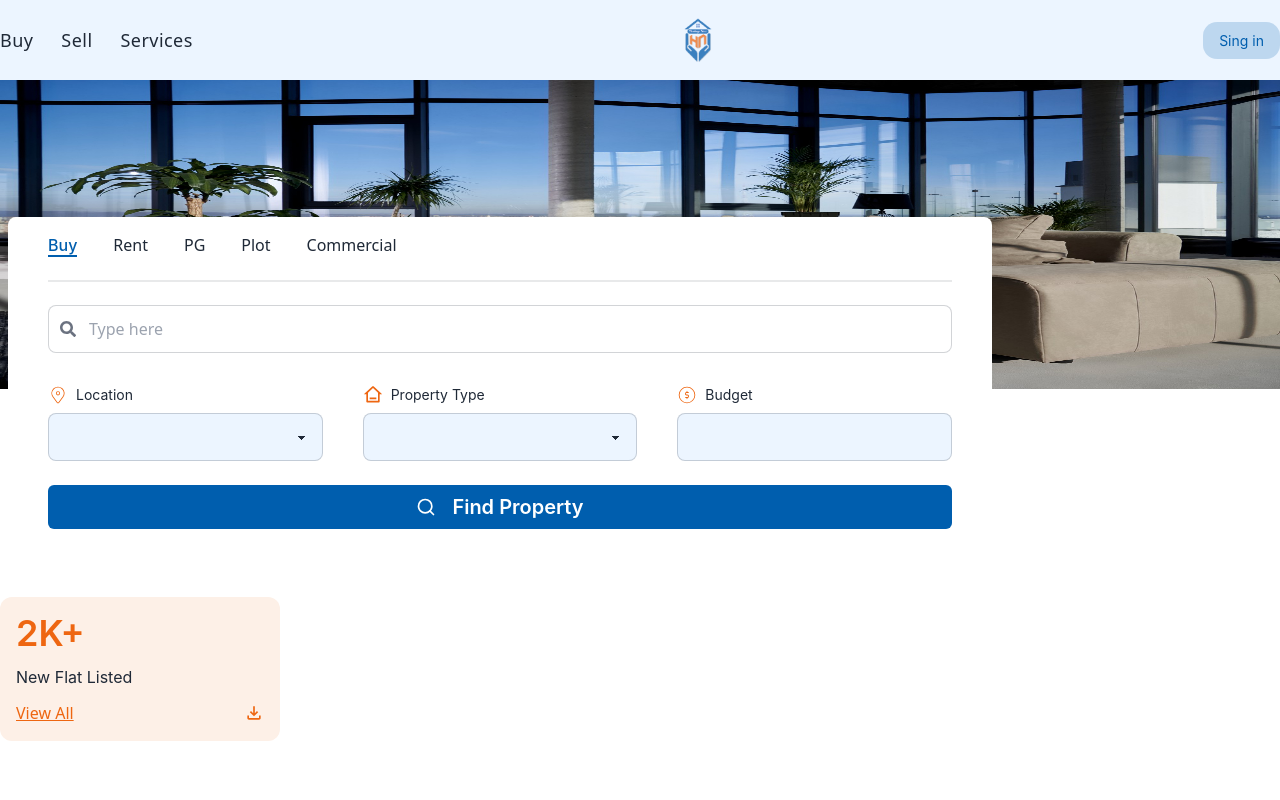
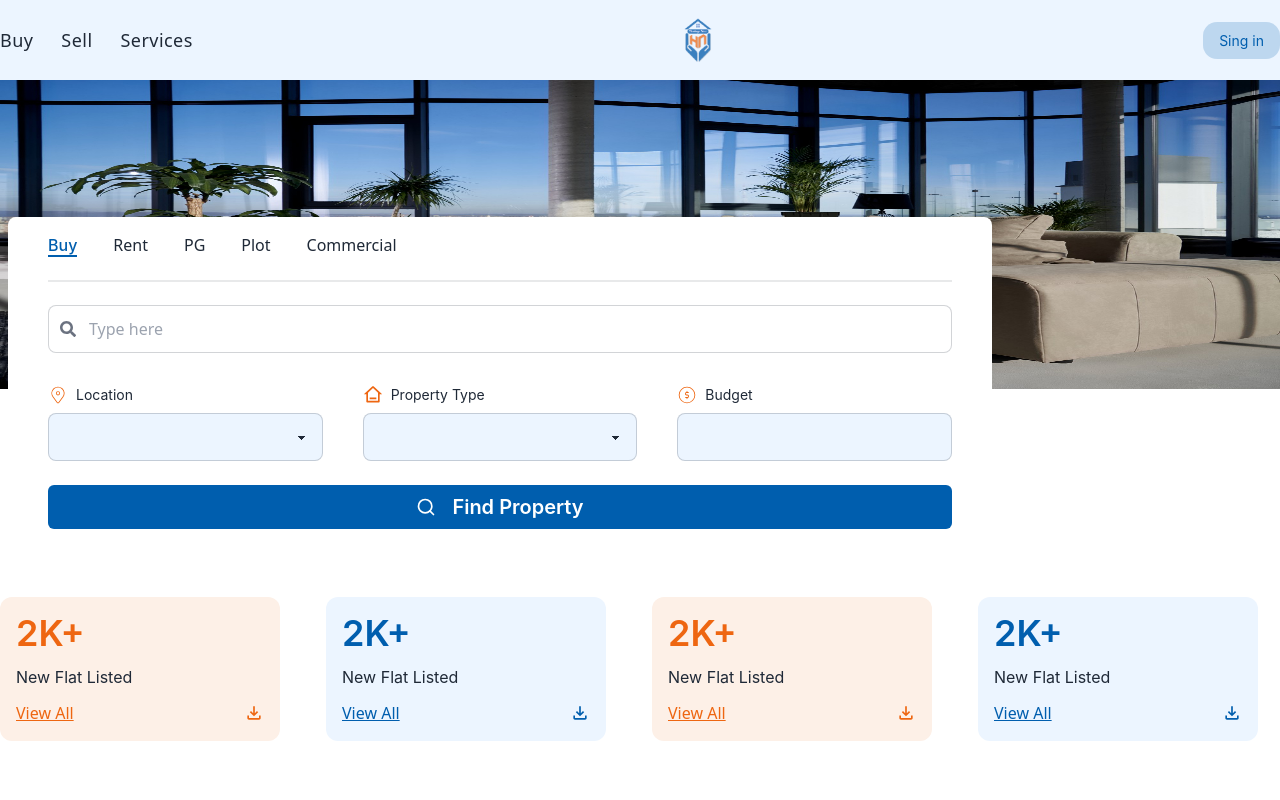
Before and after one commit to Mehebul02/Heritage-Nest, a React (Vite) app: page /buy in a window 1280 px wide. Shown: the top 800 px of the page. Built offline with nearby package versions, Linux system fonts and the light colour scheme.

Commit message:
count up complited

```diff
--- /dev/null
+++ b/src/component/CustomCountSecont.jsx
@@ -0,0 +1,18 @@
+import CountUp from 'react-countup';
+
+const CustomCountSecont = ({number,title,Icon}) => {
+    return (
+        <div>
+              <div className="w-[280px] bg-[#ECF5FF] p-4 rounded-xl space-y-3">
+            <h1 className="text-4xl text-primaryColor font-bodyFont font-semibold"><CountUp end={number} />K+</h1>
+            <p className="font-bodyFont">{title}</p>
+            <div className="flex justify-between items-center">
+                <button className="btn-link text-primaryColor">View All</button>
+                <Icon className="text-xl text-primaryColor"/>
+            </div>
+            </div>
+        </div>
+    );
+};
+
+export default CustomCountSecont;
--- a/src/component/CustomCountUp.jsx
+++ b/src/component/CustomCountUp.jsx
@@ -1,7 +1,7 @@
 import CountUp from 'react-countup';
 const CustomCountUp = ({number,title,Icon}) => {
     return (
-        <div>
+        <div className=''>
             <div className="w-[280px] bg-[#FDF0E7] p-4 rounded-xl space-y-3">
             <h1 className="text-4xl text-designColor font-bodyFont font-semibold"><CountUp end={number} />K+</h1>
             <p className="font-bodyFont">{title}</p>
@@ -10,6 +10,7 @@ const CustomCountUp = ({number,title,Icon}) => {
                 <Icon className="text-xl text-designColor"/>
             </div>
             </div>
+
         </div>
     );
 };
--- a/src/pages/Buy/CountUp.jsx
+++ b/src/pages/Buy/CountUp.jsx
@@ -1,20 +1,20 @@
 import { MdOutlineFileDownload } from "react-icons/md";
 import Container from "../../component/Container";
 import CustomCountUp from "../../component/CustomCountUp";
+import CustomCountSecont from "../../component/CustomCountSecont";
 
 const CountUp = () => {
     return (
         <Container className="mt-52">
-          <div className="flex ">
+          <div className="grid grid-cols-1 md:grid-cols-2 lg:grid-cols-4 gap-6 ">
+            {/* 1st count up  */}
             <CustomCountUp number='2' title='New Flat Listed' Icon={MdOutlineFileDownload}/>
-          {/* <div className="w-[280px] bg-[#FDF0E7] p-4 rounded-xl space-y-3">
-            <h1 className="text-4xl text-designColor font-bodyFont font-semibold">2k+</h1>
-            <p className="font-bodyFont">New Flat Listed</p>
-            <div className="flex justify-between items-center">
-                <button className="btn-link text-designColor">View All</button>
-                <MdOutlineFileDownload className="text-xl text-designColor"/>
-            </div>
-            </div> */}
+           {/* 2nd count up  */}
+        <CustomCountSecont number='2' title='New Flat Listed' Icon={MdOutlineFileDownload}/>
+            {/* 3rd count up  */}
+            <CustomCountUp number='2' title='New Flat Listed' Icon={MdOutlineFileDownload}/>
+             {/* 4th count up  */}
+             <CustomCountSecont number='2' title='New Flat Listed' Icon={MdOutlineFileDownload}/>
             </div>
         </Container>
     );
--- a/src/shared/Header.jsx
+++ b/src/shared/Header.jsx
@@ -114,7 +114,7 @@ const Header = () => {
                   animate={{ opacity: 1 }}
                   transition={{ delay: 1.2, ease: "easeIn" }}
                   className="text-sm w-72 tracking-widest text-designColor text-center mt-4"
-                  href="mailto:noor.jsdivs@gmail.com"
+                  href="#"
                 >
 
                 </motion.a>
```
